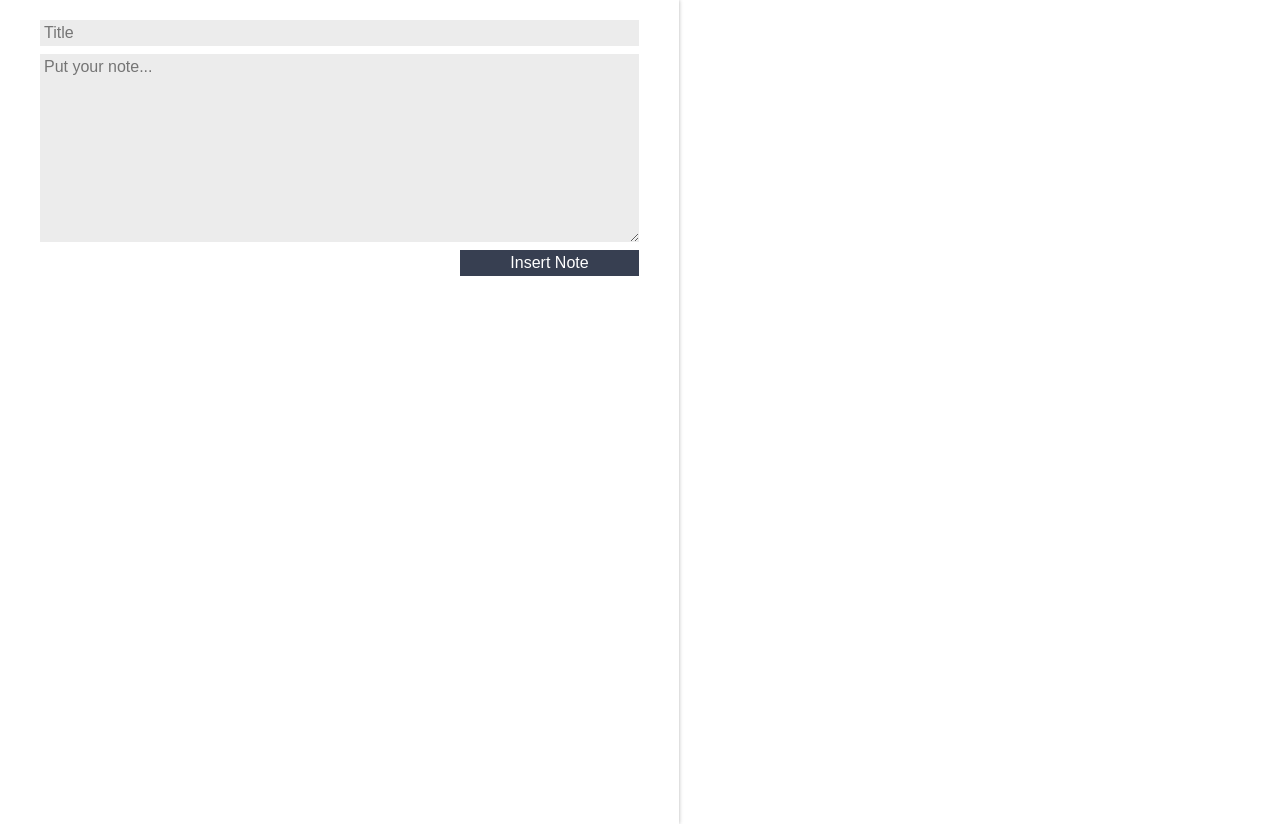
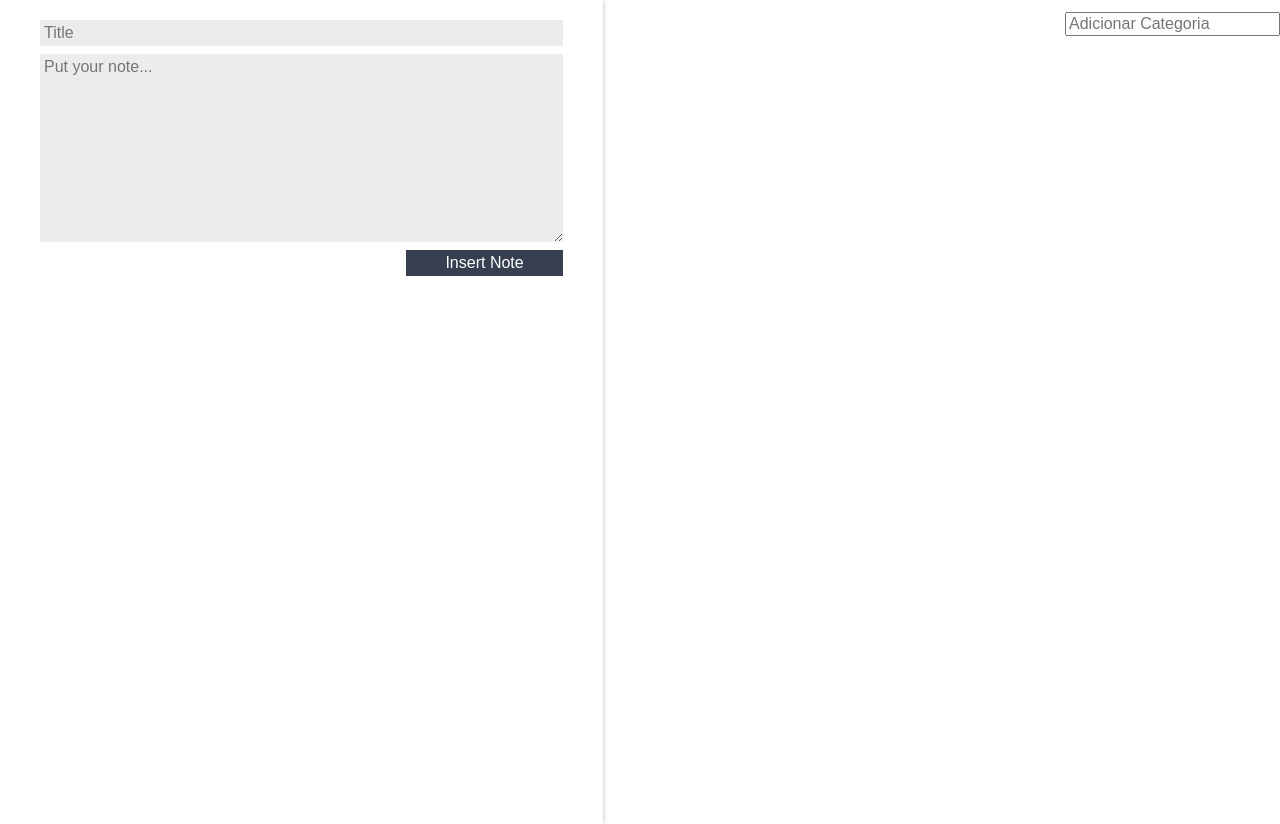
Before and after one commit to ferpavanello/notepad, a React (Create React App) app: page / in a window 1280 px wide. Built offline with nearby package versions, Linux system fonts and the light colour scheme.

Commit message:
Add CategoriesList component

```diff
--- a/src/App.js
+++ b/src/App.js
@@ -1,38 +1,47 @@
 import React, { Component } from 'react'
 import NoteList from './components/NoteList'
 import RegistrationForm from './components/RegistrationForm'
+import CategoriesList from './components/CategoriesList'
 import './assets/App.css'
 import './assets/index.css'
 
 class App extends Component {
-  constructor () {
+  constructor() {
     super()
     this.state = {
-      notes: []
+      notes: [],
+      categories: []
     }
   }
 
   createNote(title, text) {
     const newNote = { title, text }
     const newNoteList = [...this.state.notes, newNote]
-    const newState = { notes: newNoteList }
-    this.setState(newState)
+    this.setState({ notes: newNoteList })
   }
 
-  deleteNote (index) {
+  deleteNote(index) {
     const notes = this.state.notes
     notes.splice(index, 1)
     this.setState({ notes })
+  }
+
+  addCategory (newCategory) {
+    const newCategories = [...this.state.categories, newCategory]
+    this.setState({ categories: newCategories })
   }
 
   render() {
     return (
       <section className="conteudo">
         <RegistrationForm createNote={this.createNote.bind(this)} />
-        <NoteList
-          notes={this.state.notes}
-          deleteNote={this.deleteNote.bind(this)}
-        />
+        <main className="main-content">
+          <CategoriesList categories={this.state.categories} addCategory={this.addCategory.bind(this)} />
+          <NoteList
+            notes={this.state.notes}
+            deleteNote={this.deleteNote.bind(this)}
+          />
+        </main>
       </section>
     )
   }
--- a/src/assets/App.css
+++ b/src/assets/App.css
@@ -1,5 +1,9 @@
 .conteudo {
   display: flex;
+}
+
+.main-content{
+  flex-grow: 3;
 }
 
 :root {
--- /dev/null
+++ b/src/components/CategoriesList/CategoriesList.jsx
@@ -0,0 +1,35 @@
+import React, { Component } from 'react'
+import './style.css'
+
+class CategoriesList extends Component {
+  handleInputEvent(event) {
+    if (event.key === 'Enter') {
+      const value = event.target.value
+      this.props.addCategory(value)
+    }
+  }
+
+  render() {
+    return (
+      <section className="categories-list">
+        <ul className="categories-list_list">
+          {this.props.categories.map((category, index) => {
+            return (
+              <li key={index} className="categories-list_item">
+                {category}
+              </li>
+            )
+          })}
+        </ul>
+        <input
+          type="text"
+          className="lista-categorias_input"
+          placeholder="Adicionar Categoria"
+          onKeyUp={this.handleInputEvent.bind(this)}
+        />
+      </section>
+    )
+  }
+}
+
+export default CategoriesList
--- /dev/null
+++ b/src/components/CategoriesList/index.js
@@ -0,0 +1,2 @@
+import CategoriesList from './CategoriesList'
+export default CategoriesList
--- /dev/null
+++ b/src/components/CategoriesList/style.css
@@ -0,0 +1,24 @@
+.categories-list {
+  display: flex;
+  flex-direction: row;
+  margin-top: 12px;
+}
+
+.categories-list_list {
+  flex: 1;
+  display: flex;
+  flex-direction: row;
+  justify-content: space-evenly;
+}
+
+.categories-list_item {
+  background-color: var(--secundaria);
+  color: white;
+  padding: 4px 8px;
+  border-radius: 10px;
+  font-family: Arial, Helvetica, sans-serif;
+}
+
+.categories-list_input {
+  margin-right: 20px;
+}
--- a/src/components/NoteCard/style.css
+++ b/src/components/NoteCard/style.css
@@ -9,6 +9,7 @@
   box-shadow: 0 0 4px rgba(0, 0, 0, 0.3);
   padding: 16px;
 }
+
 .note-card_header {
   font-size: 1.1em;
   display: flex;
--- a/src/components/NoteList/style.css
+++ b/src/components/NoteList/style.css
@@ -7,6 +7,7 @@
   padding-left: 24px;
   padding-top: 24px;
 }
+
 .note-list_item {
   margin: 12px;
   max-width: 240px;
--- a/src/components/RegistrationForm/style.css
+++ b/src/components/RegistrationForm/style.css
@@ -7,6 +7,7 @@
   flex-direction: column;
   padding: 12px 40px;
 }
+
 .registration-form_input {
   margin-top: 8px;
   padding: 4px;
```
